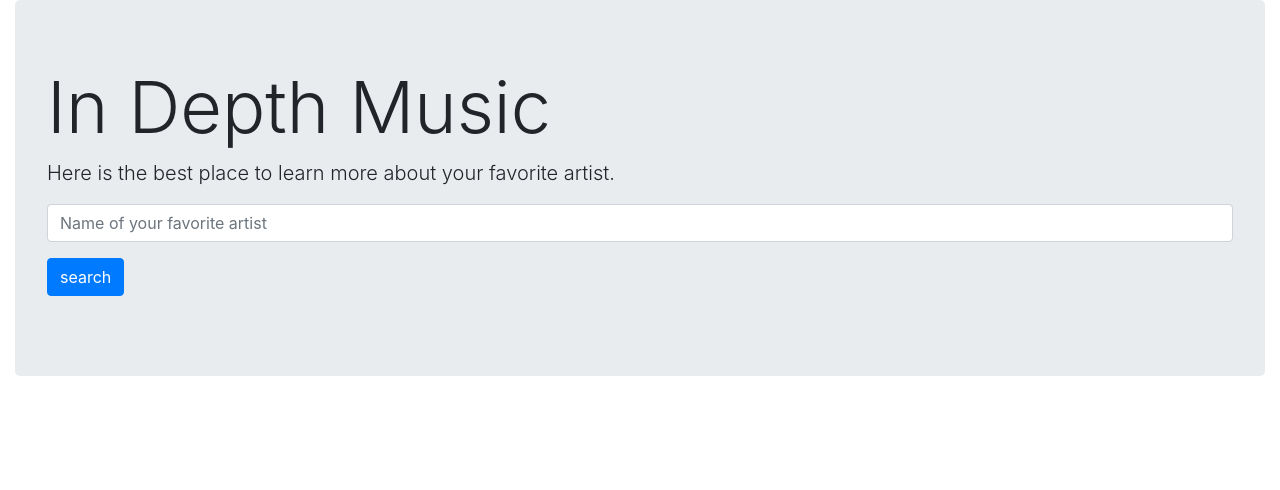
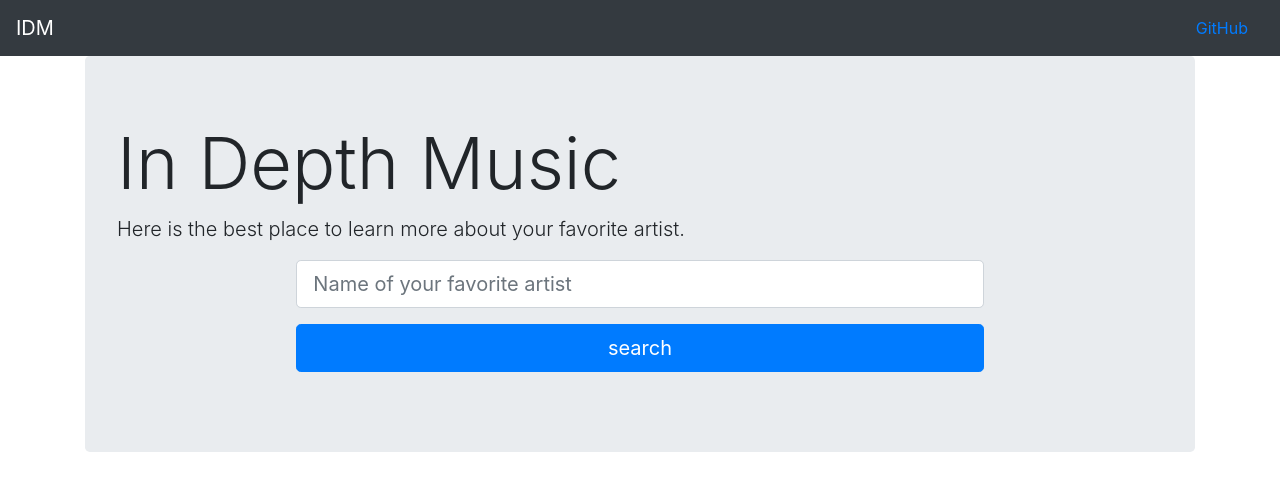
Before and after one commit to thulioph/idm, a Next.js app: page / in a window 1280 px wide. Shown: the top 490 px of the page. Built offline with nearby package versions, Linux system fonts and the light colour scheme.

Commit message:
feat(ui): updates homepage

```diff
--- a/src/pages/index.js
+++ b/src/pages/index.js
@@ -17,8 +17,9 @@ import {
 import 'bootstrap/dist/css/bootstrap.min.css';
 
 import TableComponent from '../components/table';
-import ListGroupsComponent from '../components/list-groups';
+import { ListGroupsComponent, ListGroupsComponentTopTracks } from '../components/list-groups';
 import MediaComponent from '../components/media';
+import NavbarComponent from '../components/navbar';
 
 const LoadingState = () => {
   return (
@@ -66,7 +67,9 @@ function HomePage(props) {
 
   return (
     <React.Fragment>
-      <Container fluid>
+      <NavbarComponent />
+
+      <Container>
         <Head>
           <title>In Depth Music | IDM</title>
           <meta name="viewport" content="initial-scale=1.0, width=device-width" />
@@ -76,28 +79,39 @@ function HomePage(props) {
           <h1 className="display-3">In Depth Music</h1>
           <p className="lead">Here is the best place to learn more about your favorite artist.</p>
 
+          <Row>
+            <Col sm={{ size: '8', offset: 2 }}>
               <Form>
                 <FormGroup>
                   <Input
                     id="artist-name"
+                    bsSize="lg"
                     value={artist}
                     onChange={handleInputChange}
                     placeholder="Name of your favorite artist"
+                    autoComplete="off"
                   />
                 </FormGroup>
 
                 <FormGroup>
-              <Button color="primary" onClick={handleBtnClick}>
+                  <Button
+                    color="primary"
+                    onClick={handleBtnClick}
+                    block
+                    size="lg"
+                  >
                     search
                   </Button>
                 </FormGroup>
               </Form>
+            </Col>
+          </Row>
         </Jumbotron>
       </Container>
 
       <Container>
         <Row>
-          <Col>
+          <Col sm={{ offset: 6 }}>
             {isLoading && <LoadingState />}
           </Col>
         </Row>
@@ -116,7 +130,7 @@ function HomePage(props) {
 
         <Row>
           <Col>
-            {state.lastfm && <ListGroupsComponent title={'10 Top Tracks'} data={state.lastfm.topTracks} />}
+            {state.lastfm && <ListGroupsComponentTopTracks title={'10 Top Tracks'} data={state.lastfm.topTracks} />}
           </Col>
 
           <Col>
```
Lines whose indentation alone changed are shown as unchanged.
